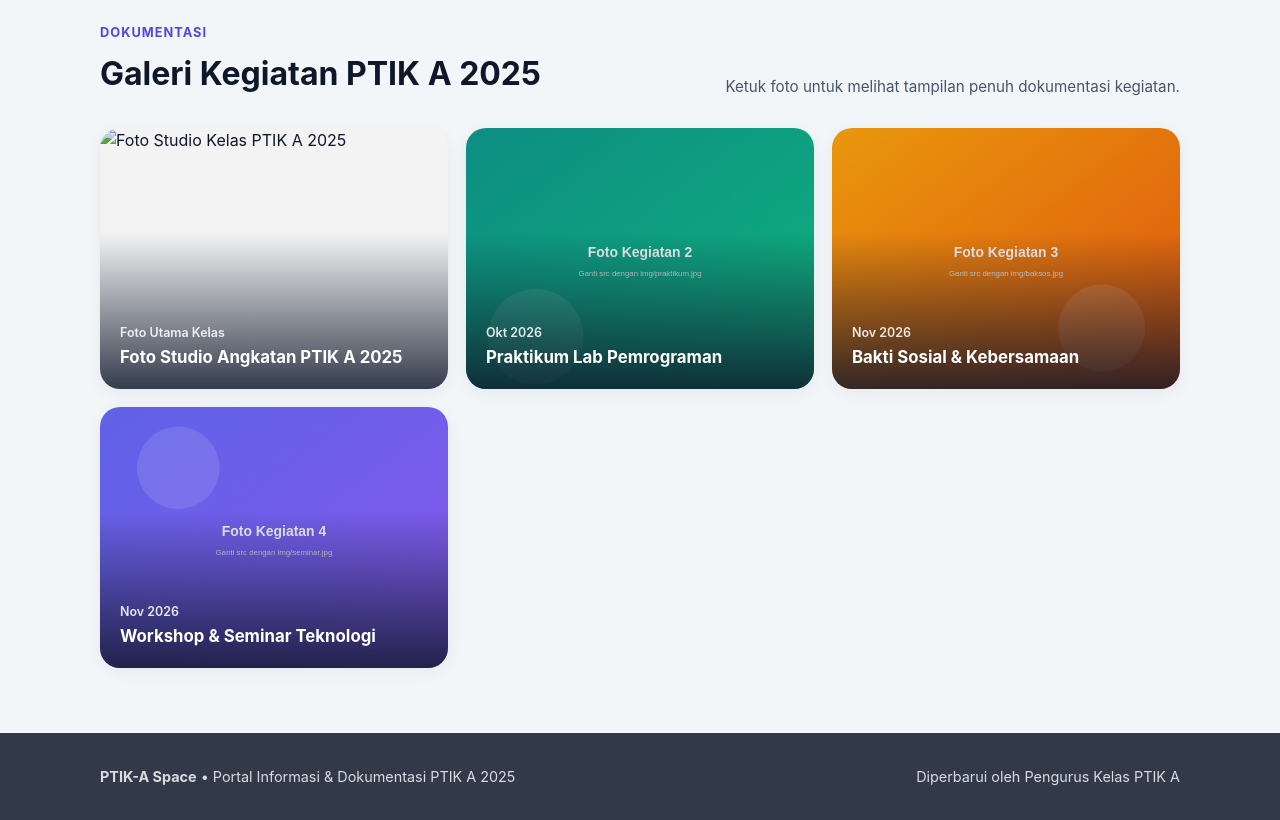
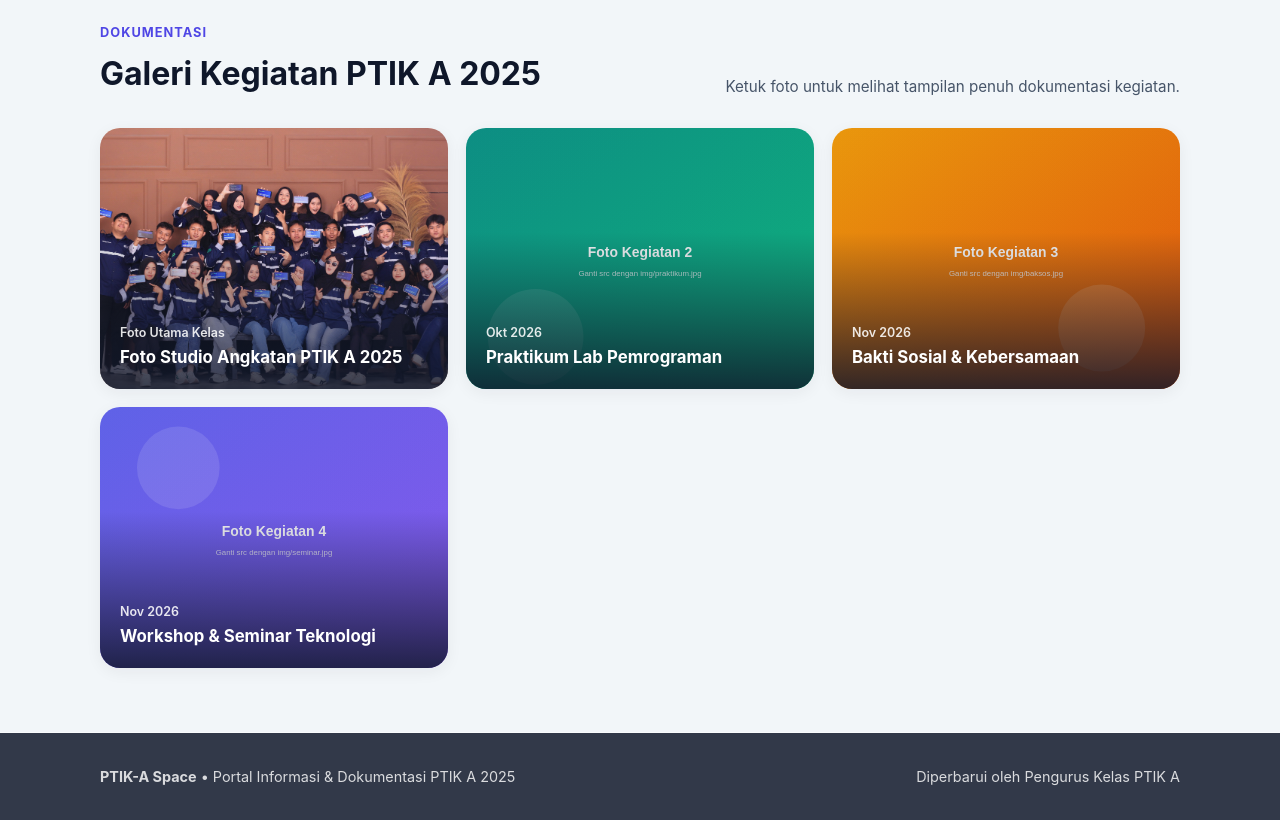
Before and after one commit to awalmodding3-art/PTIK-A_space, a plain HTML site: page INDEX.HTML in a window 1280 px wide. Shown: the part 1760-2580 px from the top of the page. Drawn offline with Linux system fonts and the light colour scheme.

Commit message:
Menambahkan foto

```diff
--- a/INDEX.HTML
+++ b/INDEX.HTML
@@ -268,7 +268,7 @@
           <!-- Foto Studio Utama Kelas -->
           <figure class="photo-card" data-title="Foto Studio Angkatan PTIK A 2025" data-date="Semester Ganjil 2025/2026" data-desc="Dokumentasi resmi kebersamaan mahasiswa PTIK A 2025 mengenakan baju PDH jurusan dengan tiga pose kompak.">
             <img
-              src="img/image_206c6e.jpg"
+              src="IMG/STUDIO.jpeg"
               alt="Foto Studio Kelas PTIK A 2025"
               loading="lazy"
             />
```
Also changed, not shown: IMG/STUDIO.jpeg (added).
